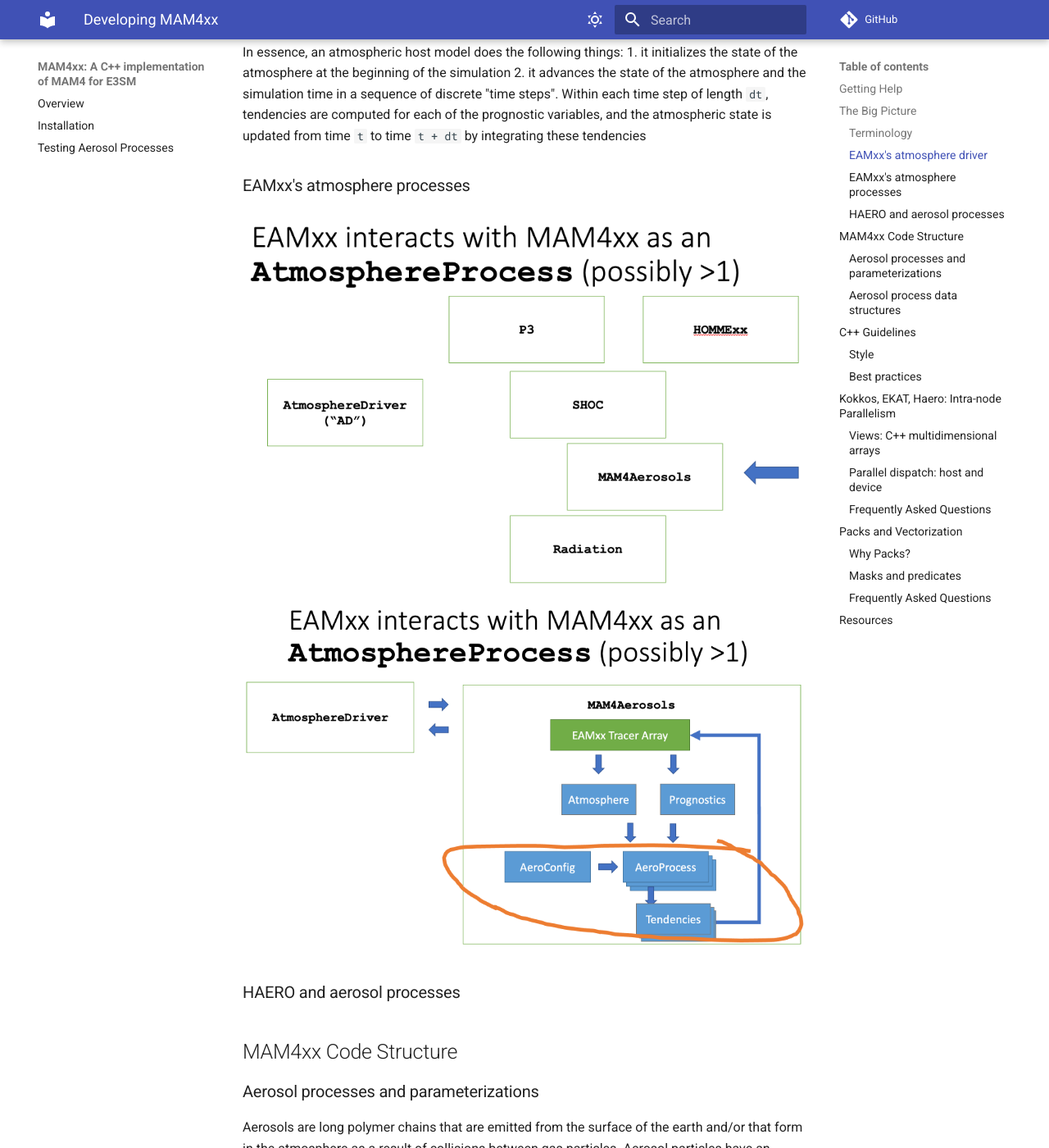
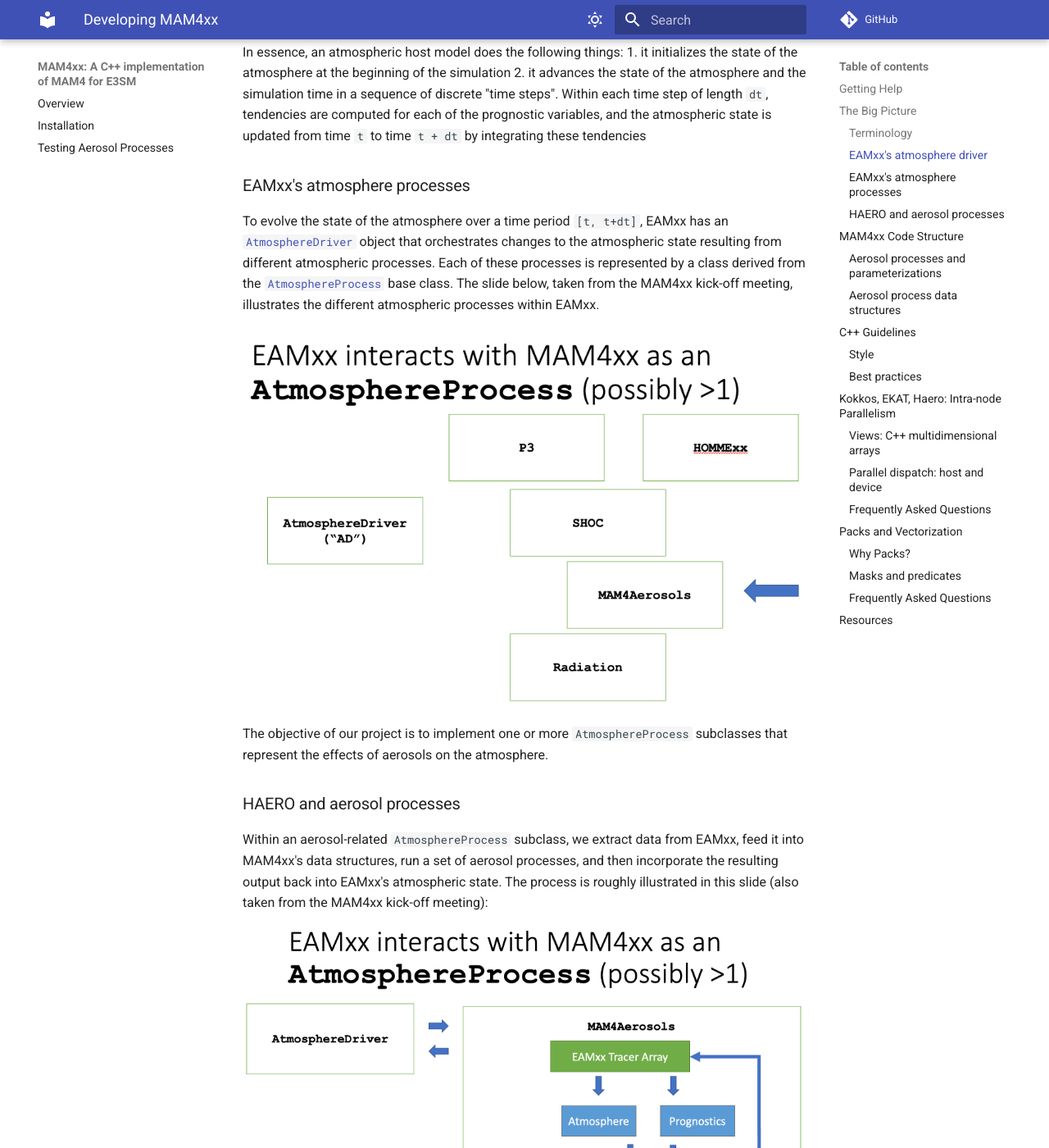
Before and after one commit to eagles-project/mam4xx, an MkDocs documentation site: the page built from docs/development.md, in a window 1280 px wide and 1400 px high, scrolled down 1873 px. Shown: the whole window at 82% size. Built offline with MkDocs 1.6.1 and Material for MkDocs 9.7.7, drawn with Linux system fonts in a browser that asks for light colours; comment, search, counter and statistics services are not loaded.

Commit message:
Added some text around figures.

```diff
--- a/docs/development.md
+++ b/docs/development.md
@@ -87,11 +87,28 @@ In essence, an atmospheric host model does the following things:
 
 ### EAMxx's atmosphere processes
 
+To evolve the state of the atmosphere over a time period `[t, t+dt]`, EAMxx has
+an [`AtmosphereDriver`](https://github.com/E3SM-Project/scream/blob/master/components/scream/src/control/atmosphere_driver.hpp)
+object that orchestrates changes to the atmospheric state resulting from
+different atmospheric processes. Each of these processes is represented by a
+class derived from the [`AtmosphereProcess`](https://github.com/E3SM-Project/scream/blob/master/components/scream/src/share/atm_process/atmosphere_process.hpp)
+base class. The slide below, taken from the MAM4xx kick-off meeting, illustrates
+the different atmospheric processes within EAMxx.
+
 ![EAMxx's atmosphere processes and our addition(s)](figures/eamxx_atm_procs.png)
 
-![The innards of an aerosol atmosphere process](figures/aero_atm_proc.png)
+The objective of our project is to implement one or more `AtmosphereProcess`
+subclasses that represent the effects of aerosols on the atmosphere.
 
 ### HAERO and aerosol processes
+
+Within an aerosol-related `AtmosphereProcess` subclass, we extract data from
+EAMxx, feed it into MAM4xx's data structures, run a set of aerosol processes,
+and then incorporate the resulting output back into EAMxx's atmospheric state.
+The process is roughly illustrated in this slide (also taken from the MAM4xx
+kick-off meeting):
+
+![The innards of an aerosol atmosphere process](figures/aero_atm_proc.png)
 
 ## MAM4xx Code Structure
 
```
